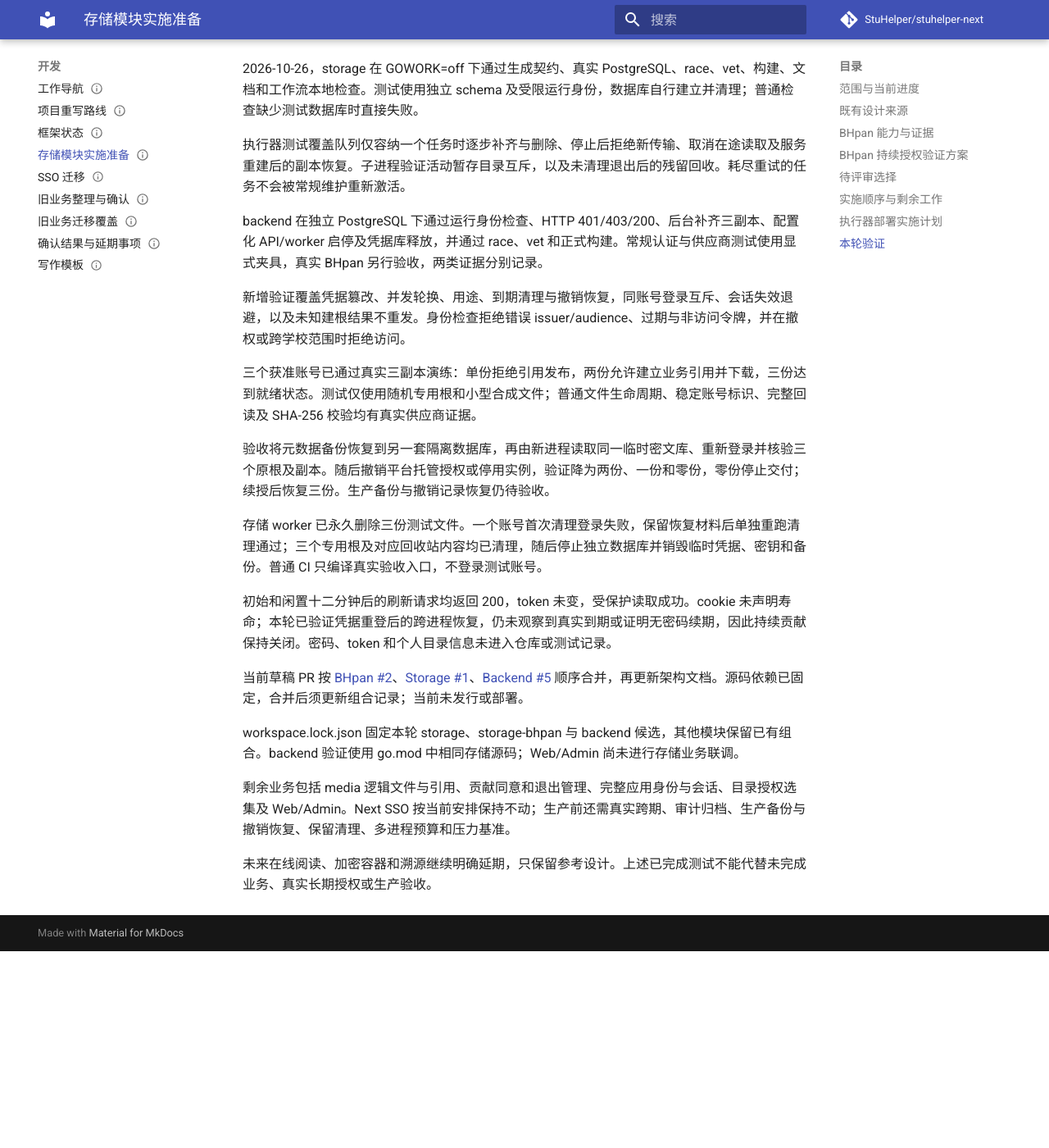
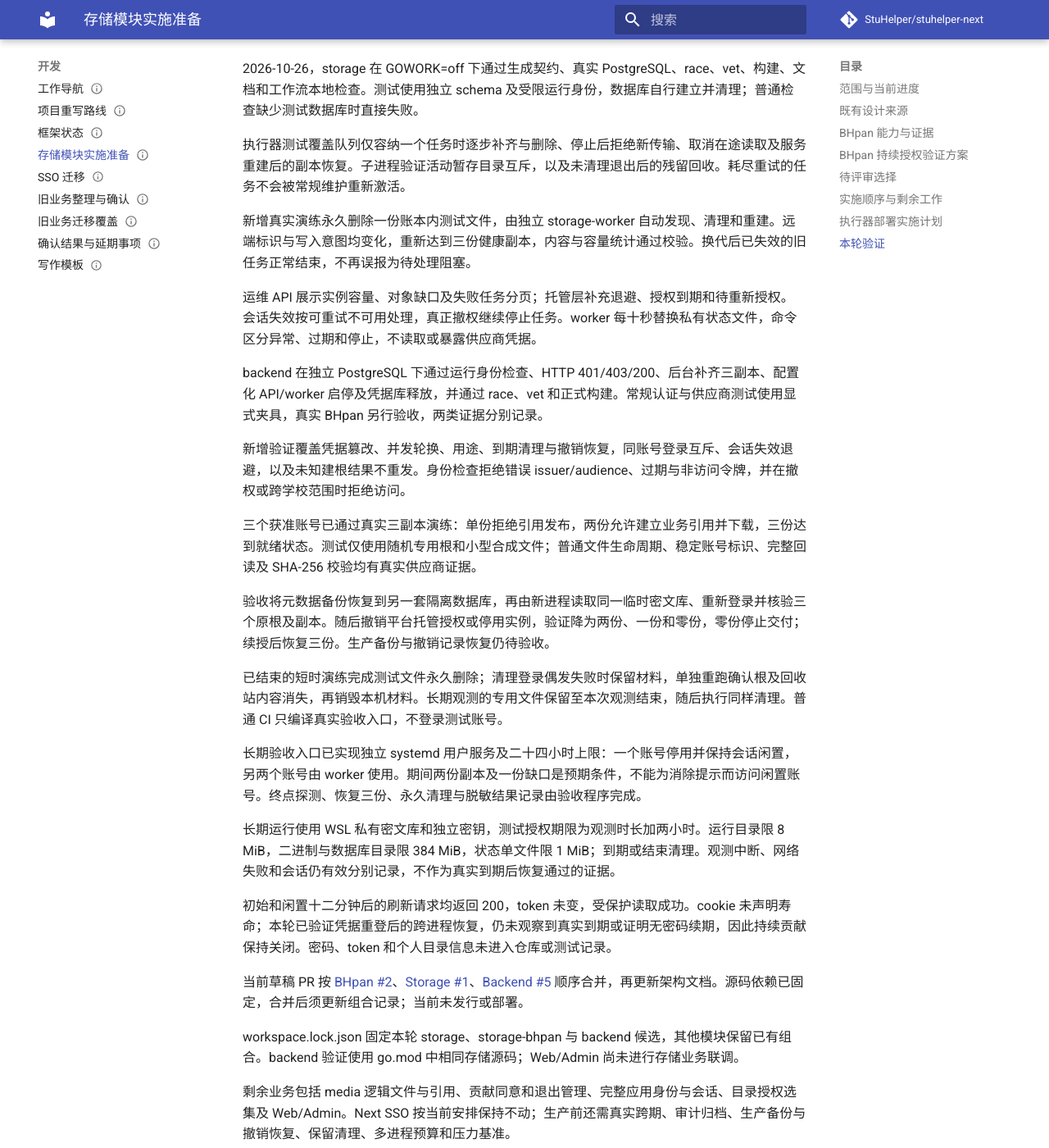
Before and after one commit to StuHelper/stuhelper-next, an MkDocs documentation site: the page built from docs/development/storage-module.md, in a window 1280 px wide and 1400 px high, scrolled down 6527 px. Shown: the whole window at 82% size. Built offline with MkDocs 1.6.1 and Material for MkDocs 9.7.7, drawn with Linux system fonts in a browser that asks for light colours; comment, search, counter and statistics services are not loaded; before the commit the page ends 7687 px from its top, so only the background shows below that; some of the changed text lies outside the part shown.

Commit message:
docs(storage): 同步自愈运维与长期验收边界

```diff
--- a/docs/design/storage-architecture.md
+++ b/docs/design/storage-architecture.md
@@ -166,7 +166,7 @@
 
 申请依次完成用户同意、账号归属核验、实时容量读取、专用根确认和隔离测试，再激活贡献额度。授权只用于明确贡献范围；供应商账号授权可能覆盖整个网盘，专用根是平台操作边界，不能宣称供应商已授予目录级权限。
 
-现有库需要显式登录且不保存密码。学校密码与临时会话继续服从[数据保留规格](../spec/data-retention.md)的任务内使用和最长十五分钟规则；这是平台留存上限，不是 BHpan 会话寿命。不得通过保存校园密码并后台重登维持接入。
+协议库需要显式登录，只持有内存会话。一次性学校认证适用[数据保留规格](../spec/data-retention.md)的任务内使用和十五分钟上限；明确授权的长期存储托管使用独立凭据管理，不套用一次性认证期限。两类材料的用途和撤销分别校验。
 
 长期托管可在明确授权的期限内保存账号密码或专用凭据，保管与撤销见[数据保留规则](../spec/data-retention.md)。供应商会话、无密码续期、凭据重新登录和撤权分别按[验证方案](../development/storage-module.md#bhpan-持续授权验证方案)验收；平台自有账号同样适用，未解决前不开放真实用户持续贡献。
 
--- a/docs/development/storage-module.md
+++ b/docs/development/storage-module.md
@@ -78,7 +78,7 @@
 
 按供应商声明及实测期限设计跨期观察；声明不清时可先观察三十分钟、两小时和二十四小时，再做三至七天稳定性试验。这些窗口是测试建议，不是凭据保存上限、令牌寿命或长期可用承诺。验证记录区分原会话续期和使用托管凭据重新登录。
 
-真实验证只使用获准测试账号和隔离根；先进行低频只读检查。改密、注销其他设备等会影响正常使用的动作只在专用测试账号上另行安排。本轮使用获准账号完成短时检查与隔离文件演练，会话均在十五分钟内销毁；未启动定时任务、持久保存密码或验证长期续期。
+真实验证只使用获准测试账号和隔离根。改密、注销其他设备等会影响正常使用的动作另行安排。短时文件演练结束后清理材料；长期观测使用明确期限的临时密文托管，期限与供应商会话寿命分别记录，未观测到真实到期时不能声称续期成功。
 
 结论按实际证据分为可自动续期、可用托管凭据重新登录、需要人工重新授权、无法满足持续接入四类。自动恢复需重复验证、获准材料可恢复、停用可阻止后续使用且故障不会无限重登；需要人工授权时单独评审运营可接受性。
 
@@ -117,7 +117,7 @@
 
 storage 已建立有实现内容的独立仓库并登记 Mani；其余职责在有实际实现时按相同约定建仓。架构规格、提供方契约、模块实现与使用方接入分别交付；跨仓 PR 列出依赖、合并顺序和实际验证组合。
 
-storage 自有清单登记十九组场景，覆盖十九个数据库测试、六个 BHpan 连接层测试，以及执行器、暂存和限速测试。backend 另登记七组常规场景和一组显式启用的真实三账号验收。SP-01—SP-26 包含更广的跨模块验收，未全部完成；贡献与阅读器场景不计为已实现。
+storage 自有清单登记二十一组场景，新增副本缺失重建与运维授权分页。backend 登记十组场景，其中两组需显式启用真实账号，普通 CI 只编译入口。SP-01—SP-26 包含更广的跨模块验收，未全部完成；贡献与阅读器场景不计为已实现。
 
 ## 执行器部署实施计划
 
@@ -127,7 +127,7 @@
 | --- | --- |
 | 首期同进程装配 | 已接入配置化主入口、在线令牌检查和服务端范围授权；固定依赖构建、真实数据库与配置启停通过，实际 SSO 和生产接入待验收 |
 | 多账号管理 | 已有独立会话、专用根、账号传输限制、登录互斥、加密凭据恢复与失效退避；真实跨期和无密码续期仍未验证 |
-| 基准与监控 | 执行器提供活动任务、完成、失败与维护状态快照；统一监控和闲置会话、传输、集中修复的压力基准待完成，默认配置不作为容量承诺 |
+| 基准与监控 | 已有运维 API、账号观测、私有状态文件和命令，区分容量未知、耗尽、副本不足、退避及待授权；集中监控与压力基准待完成，默认配置不作为容量承诺 |
 | 按需独立部署 | storage-worker 命令复用同一账本，配置启停及凭据库独占通过；同库使用单进程，独立容器、凭据远程服务及跨进程预算待后续部署 |
 
 新增场景已登记到 storage 模块清单，backend README 记录装配测试及其测试夹具范围。当前没有发行、部署或压力基准结果，尚未开放真实用户贡献。
@@ -144,6 +144,10 @@
 
 执行器测试覆盖队列仅容纳一个任务时逐步补齐与删除、停止后拒绝新传输、取消在途读取及服务重建后的副本恢复。子进程验证活动暂存目录互斥，以及未清理退出后的残留回收。耗尽重试的任务不会被常规维护重新激活。
 
+新增真实演练永久删除一份账本内测试文件，由独立 storage-worker 自动发现、清理和重建。远端标识与写入意图均变化，重新达到三份健康副本，内容与容量统计通过校验。换代后已失效的旧任务正常结束，不再误报为待处理阻塞。
+
+运维 API 展示实例容量、对象缺口及失败任务分页；托管层补充退避、授权到期和待重新授权。会话失效按可重试不可用处理，真正撤权继续停止任务。worker 每十秒替换私有状态文件，命令区分异常、过期和停止，不读取或暴露供应商凭据。
+
 backend 在独立 PostgreSQL 下通过运行身份检查、HTTP 401/403/200、后台补齐三副本、配置化 API/worker 启停及凭据库释放，并通过 race、vet 和正式构建。常规认证与供应商测试使用显式夹具，真实 BHpan 另行验收，两类证据分别记录。
 
 新增验证覆盖凭据篡改、并发轮换、用途、到期清理与撤销恢复，同账号登录互斥、会话失效退避，以及未知建根结果不重发。身份检查拒绝错误 issuer/audience、过期与非访问令牌，并在撤权或跨学校范围时拒绝访问。
@@ -152,7 +156,11 @@
 
 验收将元数据备份恢复到另一套隔离数据库，再由新进程读取同一临时密文库、重新登录并核验三个原根及副本。随后撤销平台托管授权或停用实例，验证降为两份、一份和零份，零份停止交付；续授后恢复三份。生产备份与撤销记录恢复仍待验收。
 
-存储 worker 已永久删除三份测试文件。一个账号首次清理登录失败，保留恢复材料后单独重跑清理通过；三个专用根及对应回收站内容均已清理，随后停止独立数据库并销毁临时凭据、密钥和备份。普通 CI 只编译真实验收入口，不登录测试账号。
+已结束的短时演练完成测试文件永久删除；清理登录偶发失败时保留材料，单独重跑确认根及回收站内容消失，再销毁本机材料。长期观测的专用文件保留至本次观测结束，随后执行同样清理。普通 CI 只编译真实验收入口，不登录测试账号。
+
+长期验收入口已实现独立 systemd 用户服务及二十四小时上限：一个账号停用并保持会话闲置，另两个账号由 worker 使用。期间两份副本及一份缺口是预期条件，不能为消除提示而访问闲置账号。终点探测、恢复三份、永久清理与脱敏结果记录由验收程序完成。
+
+长期运行使用 WSL 私有密文库和独立密钥，测试授权期限为观测时长加两小时。运行目录限 8 MiB，二进制与数据库目录限 384 MiB，状态单文件限 1 MiB；到期或结束清理。观测中断、网络失败和会话仍有效分别记录，不作为真实到期后恢复通过的证据。
 
 初始和闲置十二分钟后的刷新请求均返回 200，token 未变，受保护读取成功。cookie 未声明寿命；本轮已验证凭据重登后的跨进程恢复，仍未观察到真实到期或证明无密码续期，因此持续贡献保持关闭。密码、token 和个人目录信息未进入仓库或测试记录。
 
--- a/workspace.lock.json
+++ b/workspace.lock.json
@@ -3,7 +3,7 @@
   "projects": {
     "storage": {
       "repository": "https://github.com/StuHelper/stuhelper-storage.git",
-      "revision": "d9a0a7c1b0c82695712cdf95e22643dba666414e",
+      "revision": "84fbb86037bf5ee747715d0310d66c1e701a4fa4",
       "dirty": false
     },
     "storage-bhpan": {
@@ -48,7 +48,7 @@
     },
     "backend": {
       "repository": "https://github.com/StuHelper/stuhelper-backend.git",
-      "revision": "9009f9c8b7568f3377e89c5dbd564732e765928b",
+      "revision": "c73b50c8811bf19afdf1da745a7894d30e835966",
       "dirty": false
     },
     "tooling": {
```
